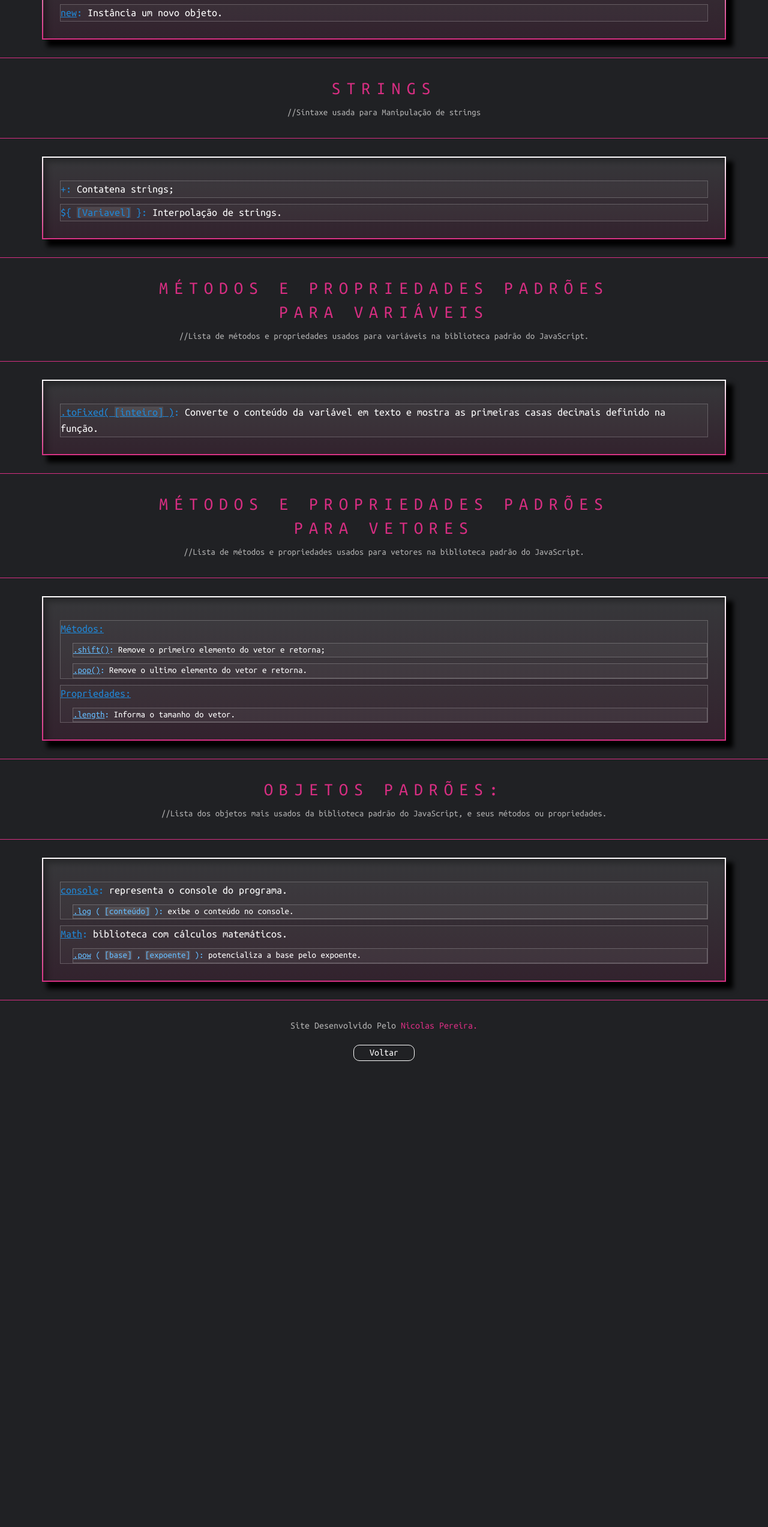
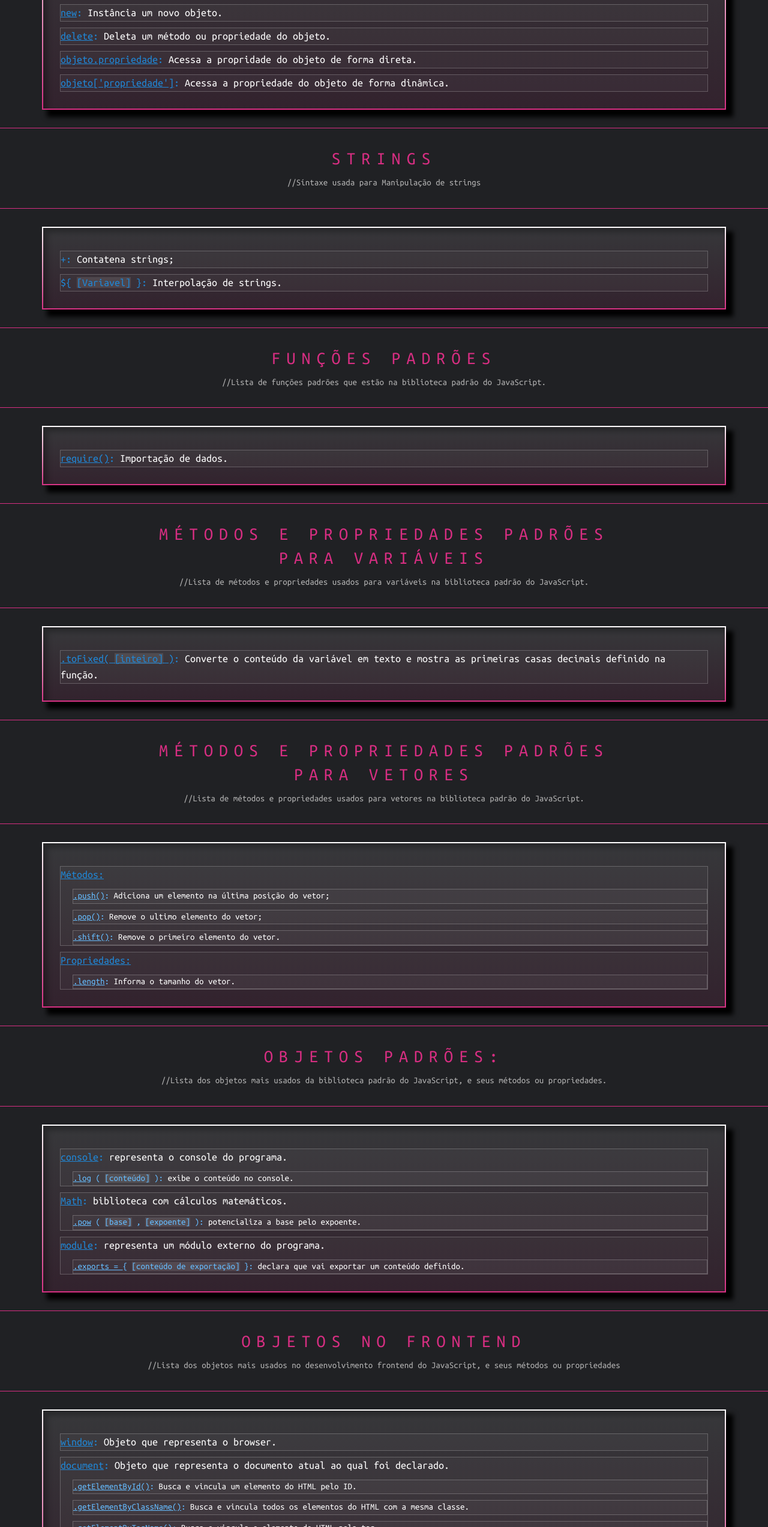
Before and after one commit to Niikkoh/Pagina_do_Programador, a plain HTML site: page javaScript_wiki.html in a window 1280 px wide. Shown: the part 3619-6165 px from the top of the page at 60% size. Before the commit the page ends 5397 px from the top, so only its background shows below. Drawn offline with Linux system fonts and the light colour scheme.

Commit message:
more info added on HTML5 and javaScript pages

```diff
--- a/javaScript_wiki.html
+++ b/javaScript_wiki.html
@@ -150,6 +150,9 @@
                 propriedades da classe.</li>
             <li><strong><u>this</u>: </strong>Chama um método ou propriedade da classe no próprio escopo dela.</li>
             <li><strong><u>new</u>: </strong>Instância um novo objeto.</li>
+            <li><strong><u>delete</u>: </strong>Deleta um método ou propriedade do objeto.</li>
+            <li><strong><u>objeto.propriedade</u>: </strong>Acessa a propridade do objeto de forma direta.</li>
+            <li><strong><u>objeto['propriedade']</u>: </strong>Acessa a propriedade do objeto de forma dinâmica.</li>
         </ul>
 
         <div class="list_info">
@@ -160,6 +163,15 @@
         <ul>
             <li><strong>+: </strong>Contatena strings;</li>
             <li><strong>${ <mark>[Variavel]</mark> }: </strong>Interpolação de strings.</li>
+        </ul>
+
+        <div class="list_info">
+            <h2>Funções padrões</h2>
+            <p><b>//Lista de funções padrões que estão na biblioteca padrão do JavaScript.</b></p>
+        </div>
+
+        <ul>
+            <li><strong><u>require()</u>:</strong> Importação de dados.</li>
         </ul>
 
         <div class="list_info">
@@ -180,8 +192,9 @@
 
             <li><strong><u>Métodos:</u></strong>
                 <ul>
-                    <li><strong><u>.shift()</u>: </strong>Remove o primeiro elemento do vetor e retorna;</li>
-                    <li><strong><u>.pop()</u>: </strong>Remove o ultimo elemento do vetor e retorna.</li>
+                    <li><strong><u>.push()</u>: </strong>Adiciona um elemento na última posição do vetor;</li>
+                    <li><strong><u>.pop()</u>: </strong>Remove o ultimo elemento do vetor;</li>
+                    <li><strong><u>.shift()</u>: </strong>Remove o primeiro elemento do vetor.</li>
                 </ul>
             </li>
 
@@ -209,6 +222,32 @@
                     <li><strong><u>.pow</u> ( <mark>[base]</mark> , <mark>[expoente]</mark> ):</strong> potencializa a base pelo expoente.</li>
                 </ul>
             </li>
+            <li><strong><u>module</u>: </strong> representa um módulo externo do programa.
+                <ul>
+                    <li><strong><u>.exports = </u> { <mark>[conteúdo de exportação]</mark> }: </strong> declara que vai exportar um conteúdo definido.</li>
+                </ul>
+            </li>
+        </ul>
+
+        <div class="list_info">
+            <h2>Objetos no frontEnd</h2>
+            <p>//Lista dos objetos mais usados no desenvolvimento frontend do JavaScript, e seus métodos ou propriedades</p>
+        </div>
+
+        <ul>
+            <li><strong><u>window</u>: </strong> Objeto que representa o browser.</li>
+            <li><strong><u>document</u>: </strong> Objeto que representa o documento atual ao qual foi declarado.
+                <ul>
+                    <li><strong><u>.getElementById()</u>:</strong> Busca e vincula um elemento do HTML pelo ID.</li>
+                    <li><strong><u>.getElementByClassName()</u>:</strong> Busca e vincula todos os elementos do HTML com a mesma classe.</li>
+                    <li><strong><u>.getElementByTagName()</u>:</strong> Busca e vincula o elemento do HTML pela tag.</li>
+                </ul>
+            </li>
+            <li><strong><u>.addEventListener()</u>:</strong> Aciona ao acontecer determinado evento.
+                <ul>
+                    <li><strong><u>"click"</u>:</strong> Ao clicar no elemento.</li>
+                </ul>
+            </li>
         </ul>
     </body>
 
```
Also changed, not shown: HTML5_wiki.html (+6 -3 lines).
